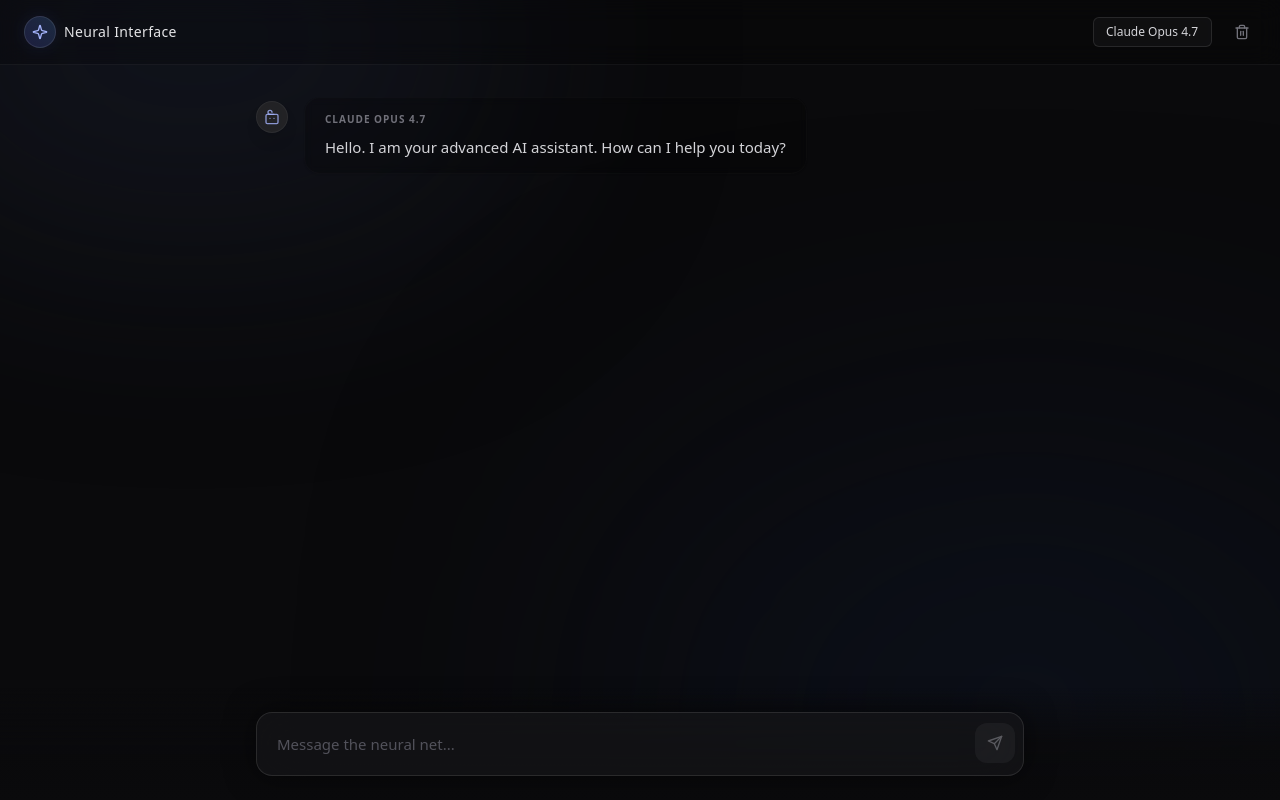
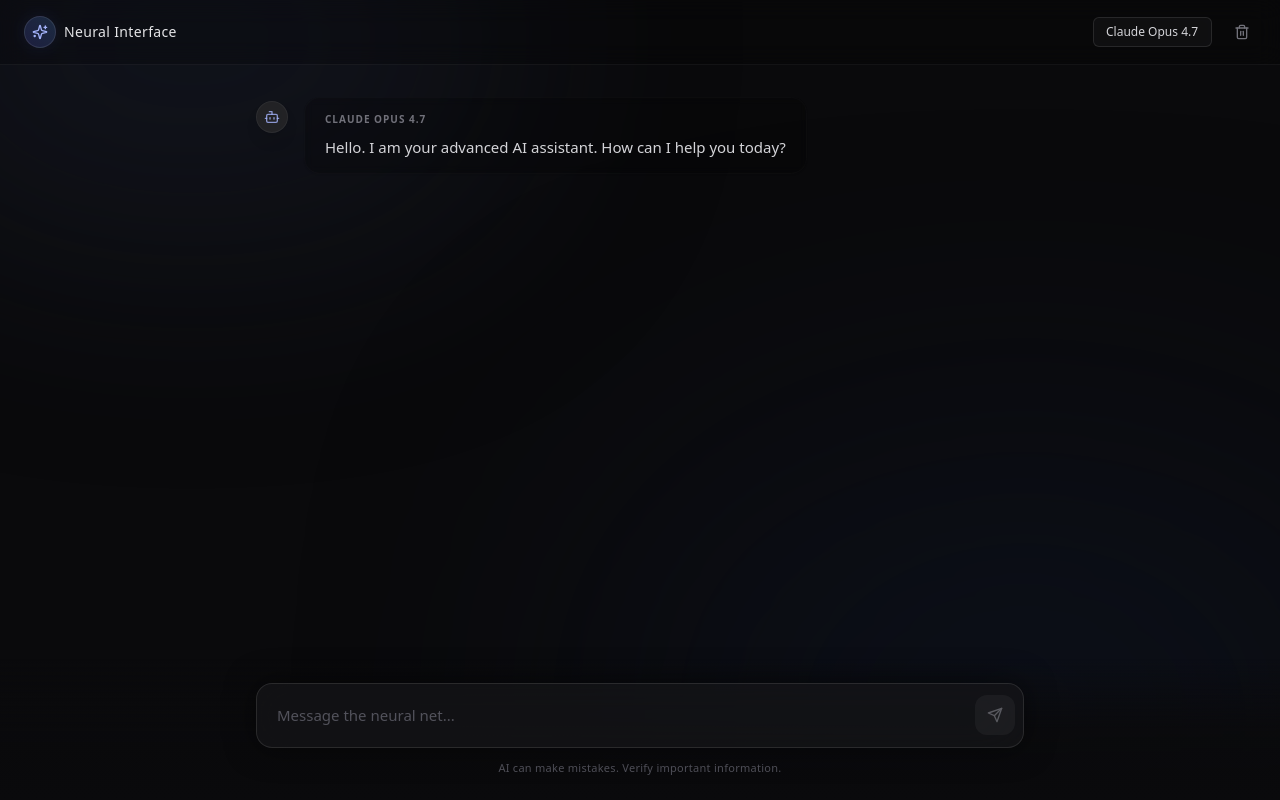
Before and after one commit to kingtechnopoga-netizen/claude-ai-chatbot, a Next.js app: page / in a window 1280 px wide. Built offline with nearby package versions, Linux system fonts and the light colour scheme.

Commit message:
Restoring the ORIGINAL beautiful UI for src/app/page.tsx

```diff
--- a/src/app/page.tsx
+++ b/src/app/page.tsx
@@ -1,15 +1,16 @@
 "use client";
 
 import { useState, useEffect, useRef } from "react";
+import { Send, Bot, User, Sparkles, Trash2 } from "lucide-react";
+import { motion, AnimatePresence } from "framer-motion";
 
-// SVG Icons to replace lucide-react so it stops breaking
-const Sparkles = () => <svg width="16" height="16" viewBox="0 0 24 24" fill="none" stroke="currentColor" strokeWidth="2" strokeLinecap="round" strokeLinejoin="round"><path d="M9.937 15.5A2 2 0 0 0 8.5 14.063l-6.135-1.582a.5.5 0 0 1 0-.962L8.5 9.936A2 2 0 0 0 9.937 8.5l1.582-6.135a.5.5 0 0 1 .963 0L14.063 8.5A2 2 0 0 0 15.5 9.937l6.135 1.581a.5.5 0 0 1 0 .964L15.5 14.063a2 2 0 0 0-1.437 1.437l-1.582 6.135a.5.5 0 0 1-.963 0z"/></svg>;
-const Trash2 = () => <svg width="16" height="16" viewBox="0 0 24 24" fill="none" stroke="currentColor" strokeWidth="2" strokeLinecap="round" strokeLinejoin="round"><path d="M3 6h18"/><path d="M19 6v14c0 1-1 2-2 2H7c-1 0-2-1-2-2V6"/><path d="M8 6V4c0-1 1-2 2-2h4c1 0 2 1 2 2v2"/><line x1="10" y1="11" x2="10" y2="17"/><line x1="14" y1="11" x2="14" y2="17"/></svg>;
-const Send = () => <svg width="16" height="16" viewBox="0 0 24 24" fill="none" stroke="currentColor" strokeWidth="2" strokeLinecap="round" strokeLinejoin="round"><path d="m22 2-7 20-4-9-9-4Z"/><path d="M22 2 11 13"/></svg>;
-const Bot = () => <svg width="16" height="16" viewBox="0 0 24 24" fill="none" stroke="currentColor" strokeWidth="2" strokeLinecap="round" strokeLinejoin="round"><rect width="18" height="14" x="3" y="8" rx="2"/><path d="M12 5a3 3 0 1 0-3 3"/><path d="M9 8h6"/><path d="M15 14v.01"/><path d="M9 14v.01"/></svg>;
-const User = () => <svg width="16" height="16" viewBox="0 0 24 24" fill="none" stroke="currentColor" strokeWidth="2" strokeLinecap="round" strokeLinejoin="round"><path d="M19 21v-2a4 4 0 0 0-4-4H9a4 4 0 0 0-4 4v2"/><circle cx="12" cy="7" r="4"/></svg>;
+type Message = {
+  id: string;
+  role: "user" | "assistant";
+  content: string;
+  model?: string;
+};
 
-type Message = { id: string; role: "user" | "assistant"; content: string; model?: string; };
 type Model = "Claude Opus 4.7" | "GPT-5.5";
 
 export default function Chat() {
@@ -21,22 +22,42 @@ export default function Chat() {
   const messagesEndRef = useRef<HTMLDivElement>(null);
   const textareaRef = useRef<HTMLTextAreaElement>(null);
 
+  // Load from LocalStorage
   useEffect(() => {
     setIsMounted(true);
     const saved = localStorage.getItem("chat_history");
     if (saved) {
-      try { setMessages(JSON.parse(saved)); } catch (e) { }
+      try {
+        setMessages(JSON.parse(saved));
+      } catch (e) {
+        console.error("Failed to parse chat history");
+      }
     } else {
-      setMessages([{ id: Date.now().toString(), role: "assistant", content: "Hello. I am your advanced AI assistant. How can I help you today?", model: "Claude Opus 4.7" }]);
+      // Initial greeting
+      const initialMessage: Message = {
+        id: Date.now().toString(),
+        role: "assistant",
+        content: "Hello. I am your advanced AI assistant. How can I help you today?",
+        model: "Claude Opus 4.7"
+      };
+      setMessages([initialMessage]);
     }
   }, []);
 
+  // Save to LocalStorage
   useEffect(() => {
-    if (isMounted) localStorage.setItem("chat_history", JSON.stringify(messages));
+    if (isMounted) {
+      localStorage.setItem("chat_history", JSON.stringify(messages));
+    }
   }, [messages, isMounted]);
 
-  const scrollToBottom = () => messagesEndRef.current?.scrollIntoView({ behavior: "smooth" });
-  useEffect(() => { scrollToBottom(); }, [messages, isLoading]);
+  const scrollToBottom = () => {
+    messagesEndRef.current?.scrollIntoView({ behavior: "smooth" });
+  };
+
+  useEffect(() => {
+    scrollToBottom();
+  }, [messages, isLoading]);
 
   const handleInput = (e: React.ChangeEvent<HTMLTextAreaElement>) => {
     setInput(e.target.value);
@@ -47,7 +68,13 @@ export default function Chat() {
   };
 
   const clearChat = () => {
-    setMessages([{ id: Date.now().toString(), role: "assistant", content: "Chat history cleared. How can I help you today?", model: selectedModel }]);
+    const initialMessage: Message = {
+      id: Date.now().toString(),
+      role: "assistant",
+      content: "Chat history cleared. How can I help you today?",
+      model: selectedModel
+    };
+    setMessages([initialMessage]);
     localStorage.removeItem("chat_history");
   };
 
@@ -55,85 +82,181 @@ export default function Chat() {
     e.preventDefault();
     if (!input.trim() || isLoading) return;
 
-    const userMsg: Message = { id: Date.now().toString(), role: "user", content: input.trim() };
+    const userMsg: Message = {
+      id: Date.now().toString(),
+      role: "user",
+      content: input.trim(),
+    };
+
     setMessages((prev) => [...prev, userMsg]);
     setInput("");
     setIsLoading(true);
 
-    if (textareaRef.current) textareaRef.current.style.height = 'auto';
+    if (textareaRef.current) {
+      textareaRef.current.style.height = 'auto';
+    }
 
+    // Mock API Delay
     setTimeout(() => {
-      let aiResponse = selectedModel === "GPT-5.5"
-        ? "I am GPT-5.5, the latest flagship model from OpenAI. I'm operating in simulated mode right now."
-        : "I am Claude, functioning as Opus 4.7. Currently, I am running as a localized UI prototype.";
+      let aiResponse = "";
+      if (selectedModel === "GPT-5.5") {
+        aiResponse = "I am GPT-5.5, the latest flagship model from OpenAI. " +
+                     "I'm operating in simulated mode right now. In a production environment, " +
+                     "you would connect my API key in the Next.js backend to get real responses.";
+      } else {
+        aiResponse = "I am Claude, functioning as Opus 4.7. " +
+                     "Currently, I am running as a localized UI prototype. " +
+                     "To unlock my full capabilities, you will need to add your Anthropic API key to the backend routes.";
+      }
 
-      setMessages((prev) => [...prev, { id: (Date.now() + 1).toString(), role: "assistant", content: aiResponse, model: selectedModel }]);
+      const aiMsg: Message = {
+        id: (Date.now() + 1).toString(),
+        role: "assistant",
+        content: aiResponse,
+        model: selectedModel
+      };
+
+      setMessages((prev) => [...prev, aiMsg]);
       setIsLoading(false);
     }, 1500);
   };
 
-  if (!isMounted) return null;
+  if (!isMounted) return null; // Prevent hydration mismatch
 
   return (
     <div className="flex flex-col h-screen bg-[#0a0a0c] text-zinc-300 font-sans relative overflow-hidden">
+
+      {/* Luxury Background Animation */}
       <div className="absolute inset-0 z-0 overflow-hidden pointer-events-none">
         <div className="absolute top-[-20%] left-[-10%] w-[50%] h-[50%] bg-[#1a1f2e] rounded-full blur-[120px] opacity-40 animate-pulse" style={{ animationDuration: '8s' }}></div>
         <div className="absolute bottom-[-20%] right-[-10%] w-[60%] h-[60%] bg-[#0f172a] rounded-full blur-[150px] opacity-50 animate-pulse" style={{ animationDuration: '12s', animationDelay: '2s' }}></div>
       </div>
 
+      {/* Header */}
       <header className="relative z-10 flex items-center justify-between px-6 py-4 border-b border-white/5 bg-black/20 backdrop-blur-md">
         <div className="flex items-center gap-2">
           <div className="w-8 h-8 rounded-full bg-gradient-to-tr from-indigo-500/20 to-blue-400/20 flex items-center justify-center border border-white/10 shadow-[0_0_15px_rgba(99,102,241,0.1)]">
-            <div className="text-indigo-300"><Sparkles /></div>
+            <Sparkles className="w-4 h-4 text-indigo-300" />
           </div>
           <span className="text-sm font-medium tracking-wide text-zinc-200">Neural Interface</span>
         </div>
+
         <div className="flex items-center gap-4">
-          <select value={selectedModel} onChange={(e) => setSelectedModel(e.target.value as Model)} className="bg-zinc-900/50 border border-white/10 rounded-md px-3 py-1.5 text-xs text-zinc-300 focus:outline-none focus:ring-1 focus:ring-indigo-500/50 appearance-none cursor-pointer hover:bg-zinc-800/50 transition-colors backdrop-blur-sm">
+          <select
+            value={selectedModel}
+            onChange={(e) => setSelectedModel(e.target.value as Model)}
+            className="bg-zinc-900/50 border border-white/10 rounded-md px-3 py-1.5 text-xs text-zinc-300 focus:outline-none focus:ring-1 focus:ring-indigo-500/50 appearance-none cursor-pointer hover:bg-zinc-800/50 transition-colors backdrop-blur-sm"
+          >
             <option value="Claude Opus 4.7">Claude Opus 4.7</option>
             <option value="GPT-5.5">GPT-5.5</option>
           </select>
-          <button onClick={clearChat} className="p-1.5 text-zinc-500 hover:text-zinc-300 hover:bg-white/5 rounded-md transition-colors"><Trash2 /></button>
+
+          <button
+            onClick={clearChat}
+            className="p-1.5 text-zinc-500 hover:text-zinc-300 hover:bg-white/5 rounded-md transition-colors"
+            title="Clear Chat History"
+          >
+            <Trash2 className="w-4 h-4" />
+          </button>
         </div>
       </header>
 
+      {/* Chat Area */}
       <main className="relative z-10 flex-1 overflow-y-auto px-4 py-8 scroll-smooth">
         <div className="max-w-3xl mx-auto space-y-8">
+          <AnimatePresence initial={false}>
             {messages.map((msg) => (
-            <div key={msg.id} className={`flex gap-4 transition-all duration-300 ${msg.role === "user" ? "flex-row-reverse" : ""}`}>
+              <motion.div
+                key={msg.id}
+                initial={{ opacity: 0, y: 10 }}
+                animate={{ opacity: 1, y: 0 }}
+                transition={{ duration: 0.4, ease: "easeOut" }}
+                className={`flex gap-4 ${msg.role === "user" ? "flex-row-reverse" : ""}`}
+              >
                 <div className="flex-shrink-0 mt-1">
                   {msg.role === "assistant" ? (
-                  <div className="w-8 h-8 rounded-full bg-zinc-800/80 border border-white/5 flex items-center justify-center shadow-lg backdrop-blur-sm"><div className="text-indigo-300/80"><Bot /></div></div>
+                    <div className="w-8 h-8 rounded-full bg-zinc-800/80 border border-white/5 flex items-center justify-center shadow-lg backdrop-blur-sm">
+                      <Bot className="w-4 h-4 text-indigo-300/80" />
+                    </div>
                   ) : (
-                  <div className="w-8 h-8 rounded-full bg-indigo-900/30 border border-indigo-500/20 flex items-center justify-center shadow-lg backdrop-blur-sm"><div className="text-indigo-300"><User /></div></div>
+                    <div className="w-8 h-8 rounded-full bg-indigo-900/30 border border-indigo-500/20 flex items-center justify-center shadow-lg backdrop-blur-sm">
+                      <User className="w-4 h-4 text-indigo-300" />
+                    </div>
                   )}
                 </div>
-              <div className={`max-w-[80%] px-5 py-3.5 rounded-2xl shadow-sm backdrop-blur-sm ${msg.role === "user" ? "bg-zinc-800/40 border border-white/5 text-zinc-200" : "bg-black/20 border border-white/[0.02] text-zinc-300"}`}>
-                {msg.model && msg.role === "assistant" && <div className="text-[10px] uppercase tracking-widest text-zinc-500 mb-2 font-semibold">{msg.model}</div>}
-                <div className="leading-relaxed text-[15px]">{msg.content}</div>
+
+                <div className={`max-w-[80%] px-5 py-3.5 rounded-2xl shadow-sm backdrop-blur-sm ${
+                  msg.role === "user"
+                    ? "bg-zinc-800/40 border border-white/5 text-zinc-200"
+                    : "bg-black/20 border border-white/[0.02] text-zinc-300"
+                }`}>
+                  {msg.model && msg.role === "assistant" && (
+                    <div className="text-[10px] uppercase tracking-widest text-zinc-500 mb-2 font-semibold">
+                      {msg.model}
+                    </div>
+                  )}
+                  <div className="leading-relaxed text-[15px]">
+                    {msg.content}
                   </div>
                 </div>
+              </motion.div>
             ))}
+          </AnimatePresence>
+
           {isLoading && (
-            <div className="flex gap-4">
-              <div className="flex-shrink-0 mt-1"><div className="w-8 h-8 rounded-full bg-zinc-800/80 border border-white/5 flex items-center justify-center shadow-lg"><div className="text-indigo-300/50"><Bot /></div></div></div>
+            <motion.div
+              initial={{ opacity: 0 }}
+              animate={{ opacity: 1 }}
+              className="flex gap-4"
+            >
+              <div className="flex-shrink-0 mt-1">
+                <div className="w-8 h-8 rounded-full bg-zinc-800/80 border border-white/5 flex items-center justify-center shadow-lg">
+                  <Bot className="w-4 h-4 text-indigo-300/50" />
+                </div>
+              </div>
               <div className="px-5 py-4 rounded-2xl bg-black/20 border border-white/[0.02] flex items-center gap-1.5">
                 <div className="w-1.5 h-1.5 rounded-full bg-zinc-500 animate-bounce" style={{ animationDelay: '0ms' }} />
                 <div className="w-1.5 h-1.5 rounded-full bg-zinc-500 animate-bounce" style={{ animationDelay: '150ms' }} />
                 <div className="w-1.5 h-1.5 rounded-full bg-zinc-500 animate-bounce" style={{ animationDelay: '300ms' }} />
               </div>
-            </div>
+            </motion.div>
           )}
           <div ref={messagesEndRef} className="h-4" />
         </div>
       </main>
 
+      {/* Input Area */}
       <footer className="relative z-20 px-4 py-6 bg-gradient-to-t from-[#0a0a0c] via-[#0a0a0c]/90 to-transparent">
         <div className="max-w-3xl mx-auto">
-          <form onSubmit={handleSubmit} className="relative flex items-end gap-2 p-2 bg-zinc-900/60 border border-white/10 rounded-2xl shadow-[0_0_30px_rgba(0,0,0,0.5)] backdrop-blur-xl focus-within:border-indigo-500/30">
-            <textarea ref={textareaRef} value={input} onChange={handleInput} onKeyDown={(e) => { if (e.key === 'Enter' && !e.shiftKey) { e.preventDefault(); handleSubmit(e); } }} placeholder="Message the neural net..." className="w-full max-h-[200px] min-h-[44px] bg-transparent resize-none py-3 px-3 text-[15px] text-zinc-200 placeholder:text-zinc-600 focus:outline-none" rows={1} />
-            <button type="submit" disabled={!input.trim() || isLoading} className="flex-shrink-0 w-10 h-10 mb-1 rounded-xl bg-zinc-800 flex items-center justify-center text-zinc-400 hover:text-white disabled:opacity-50"><Send /></button>
+          <form
+            onSubmit={handleSubmit}
+            className="relative flex items-end gap-2 p-2 bg-zinc-900/60 border border-white/10 rounded-2xl shadow-[0_0_30px_rgba(0,0,0,0.5)] backdrop-blur-xl transition-all focus-within:border-indigo-500/30 focus-within:bg-zinc-900/80 focus-within:shadow-[0_0_40px_rgba(99,102,241,0.05)]"
+          >
+            <textarea
+              ref={textareaRef}
+              value={input}
+              onChange={handleInput}
+              onKeyDown={(e) => {
+                if (e.key === 'Enter' && !e.shiftKey) {
+                  e.preventDefault();
+                  handleSubmit(e);
+                }
+              }}
+              placeholder="Message the neural net..."
+              className="w-full max-h-[200px] min-h-[44px] bg-transparent resize-none py-3 px-3 text-[15px] text-zinc-200 placeholder:text-zinc-600 focus:outline-none"
+              rows={1}
+            />
+            <button
+              type="submit"
+              disabled={!input.trim() || isLoading}
+              className="flex-shrink-0 w-10 h-10 mb-1 rounded-xl bg-zinc-800 flex items-center justify-center text-zinc-400 hover:text-white hover:bg-zinc-700 disabled:opacity-50 disabled:hover:bg-zinc-800 disabled:hover:text-zinc-400 transition-all"
+            >
+              <Send className="w-4 h-4" />
+            </button>
           </form>
+          <div className="text-center mt-3 text-[11px] text-zinc-600 tracking-wide">
+            AI can make mistakes. Verify important information.
+          </div>
         </div>
       </footer>
     </div>
```
Lines whose indentation alone changed are shown as unchanged.
